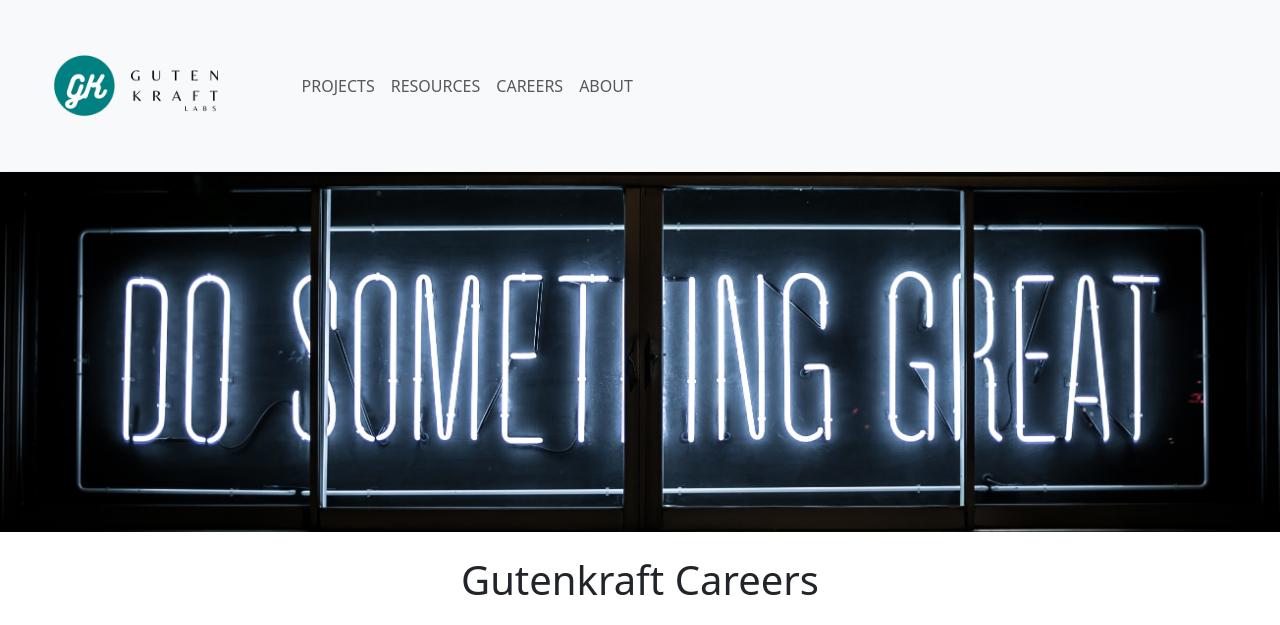
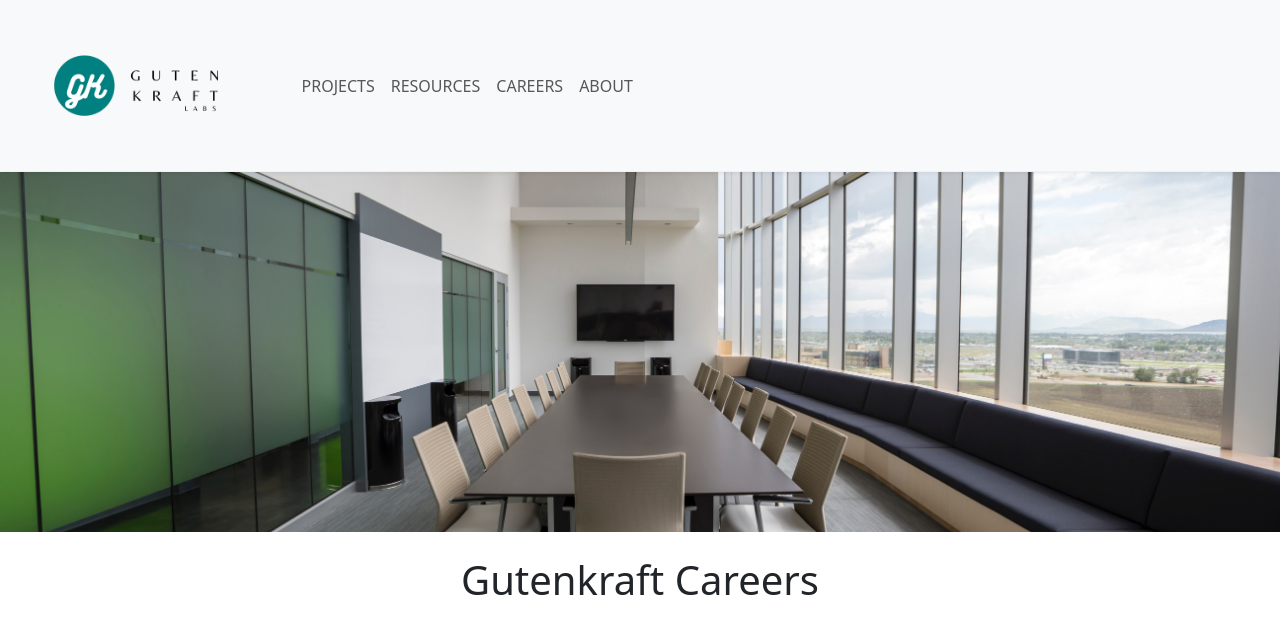
Before and after one commit to datafilik/gk-labs-website, a Flask app: template templates/careers.html in a window 1280 px wide. Shown: the top 625 px of the page. Run offline with Flask 3, Linux system fonts and the light colour scheme; the template is opened without the code that fills it, so the values that code supplies are empty; parts of the project's set-up code (start-up, migrations or seed data) failed here and were passed over.

Commit message:
image edits

```diff
--- a/templates/careersbanner.html
+++ b/templates/careersbanner.html
@@ -6,4 +6,4 @@
     margin-bottom: 16px;
   }
 </style>
-<img class="img-fluid" id ="banner-pic" src="/static/career_banner.jpg" height="320">
+<img class="img-fluid" id ="banner-pic" src="/static/conference_room.jpg" height="320">
```
Also changed, not shown: static/conference_room.jpg (added).
